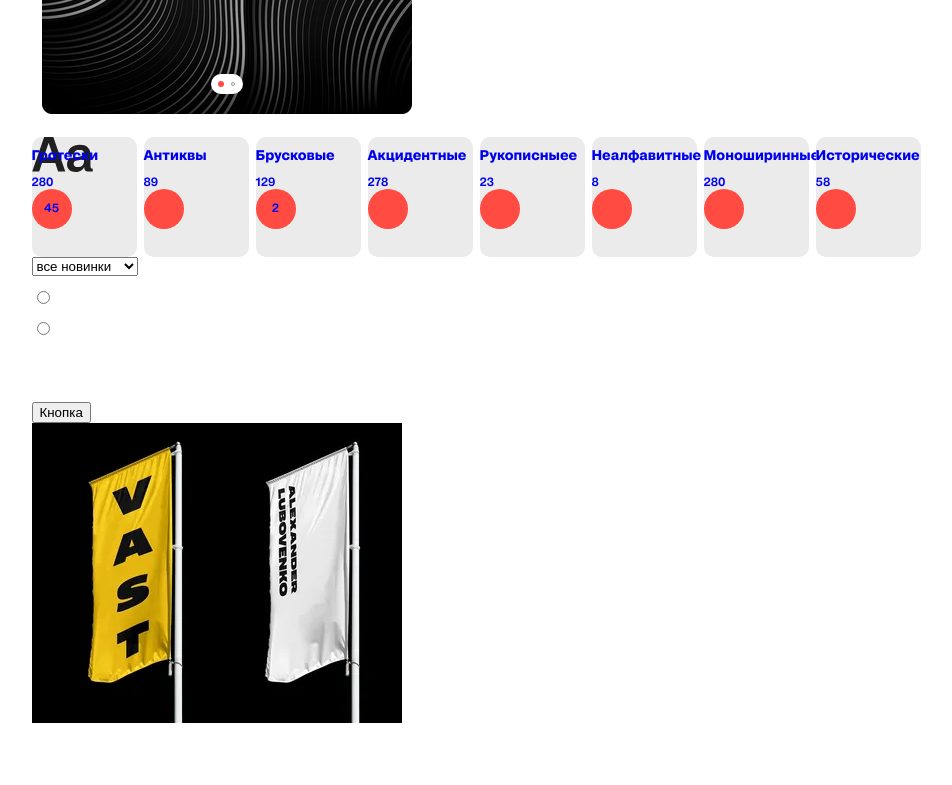
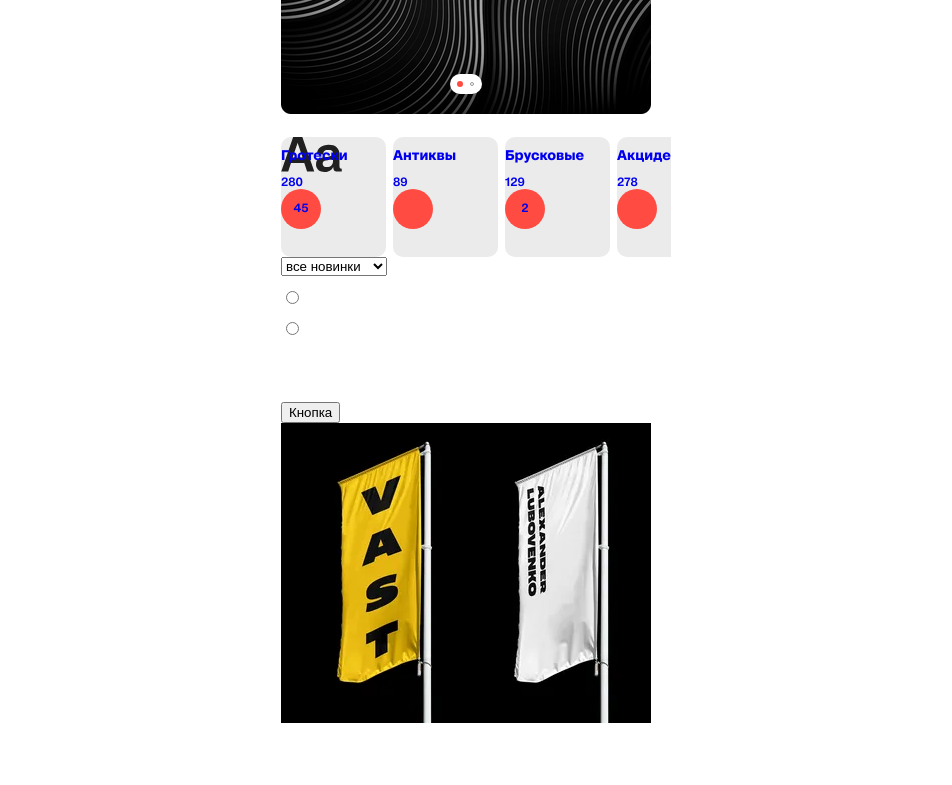
Before and after one commit to VadimPinyagin/paratype, a website: page source/index.html in a window 1280 px wide. Shown: the part 308-1093 px from the top of the page, without its empty margins (164-1116 px from the left). Drawn offline with nearby package versions, Linux system fonts and the light colour scheme; files that its build step writes are made by us from their sources; files whose address does not match are found by name.

Commit message:
Добавляет container свайперу

```diff
--- a/source/index.html
+++ b/source/index.html
@@ -145,6 +145,7 @@
         </div>
       </section>
       <section class="swiper">
+        <div class="container swiper__container">
           <h2 class="swiper__title visually-hidden">Каталог шрифтов</h2>
           <ul class="swiper__list">
             <li class="swiper__list-item">
@@ -204,6 +205,7 @@
               </a>
             </li>
           </ul>
+        </div>
       </section>
       <section class="sorting">
         <h2 class="visually-hidden">Сортировка</h2>
--- a/source/styles/blocks/container.scss
+++ b/source/styles/blocks/container.scss
@@ -1,4 +1,5 @@
 .container{
+  width: 390px;
   margin: 0 auto;
   position: relative;
 }
--- a/source/styles/blocks/swiper.scss
+++ b/source/styles/blocks/swiper.scss
@@ -7,6 +7,9 @@
   @include list-reset;
   display: flex;
   column-gap: 7px;
+  overflow-x: auto;
+  scrollbar-width: none;
+  scroll-snap-type: x mandatory;
 
   .swiper__link{
     @include link-reset;
@@ -15,7 +18,7 @@
 
 .swiper__list-item{
   background-color: var(--gray-light);
-  width: 105px;
+  min-width: 105px;
   height: 120px;
   border-radius: 10px;
 }
```
Lines whose indentation alone changed are shown as unchanged.
